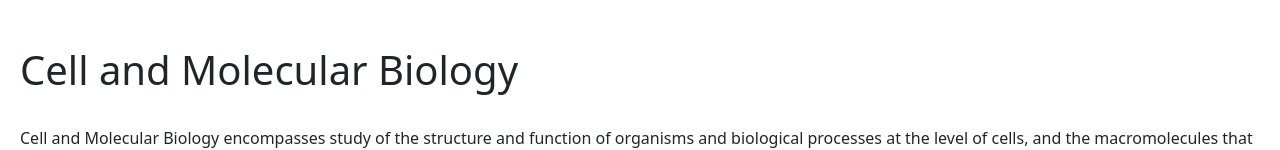
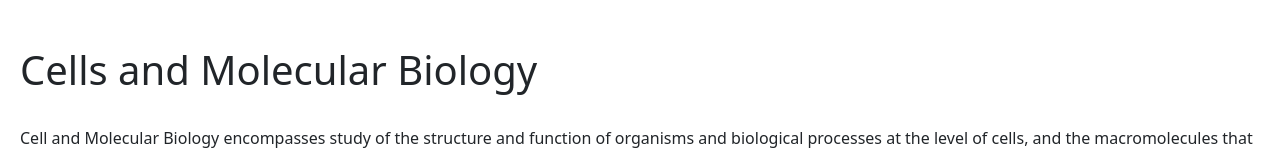
Before and after one commit to SriHari2927/mini-project, a React (Vite) app in the folder client/: page /biology in a window 1280 px wide. Shown: the part 502-652 px from the top of the page. Built offline with nearby package versions, Linux system fonts and the light colour scheme.

Commit message:
pushed code

```diff
--- a/client/src/Biology/BiologyTopics.jsx
+++ b/client/src/Biology/BiologyTopics.jsx
@@ -12,7 +12,7 @@ const BiologyTopics = () => {
       </div>
       <br />
       <br />
-      <h1>Cell and Molecular Biology</h1>
+      <h1>Cells and Molecular Biology</h1>
       <br />
       <p>Cell and Molecular Biology encompasses study of the structure and function of organisms and biological processes at the level of cells, and the macromolecules that define them (DNA, RNA, proteins, lipids, and carbohydrates). Cell and Molecular Biology studies the structure and function of the cell, which is the basic unit of life. Cell biology is concerned with the physiological properties, metabolic processes, signaling pathways, life cycle, chemical composition and interactions of the cell with their environment. This is done both on a microscopic and molecular level as it encompasses prokaryotic cells and eukaryotic cells. Knowing the components of cells and how cells work is fundamental to all biological sciences; Research activities within the Cell and Molecular Biology section address various biological questions involving single cell as well as multicellular organisms and use a large range of different technologies.Cell biology is the study of cell structure and function, and it revolves around the concept that the cell is the fundamental unit of life.</p>
     </div>
```
